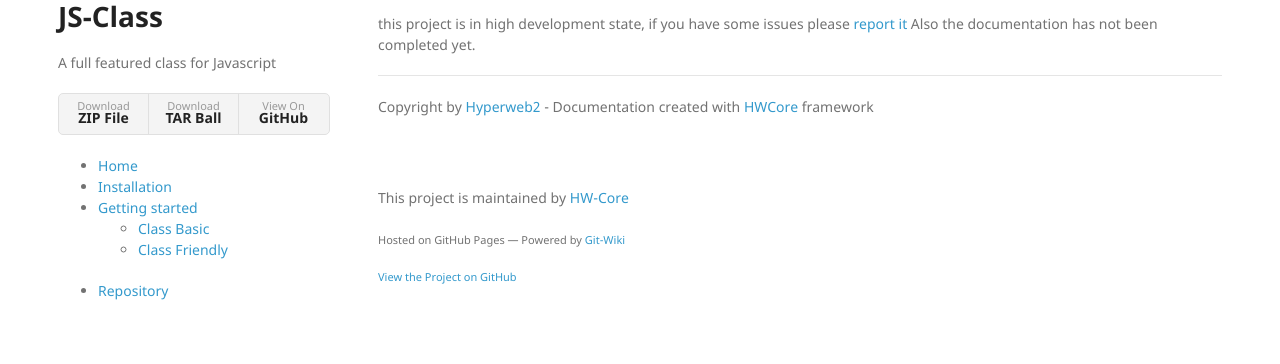
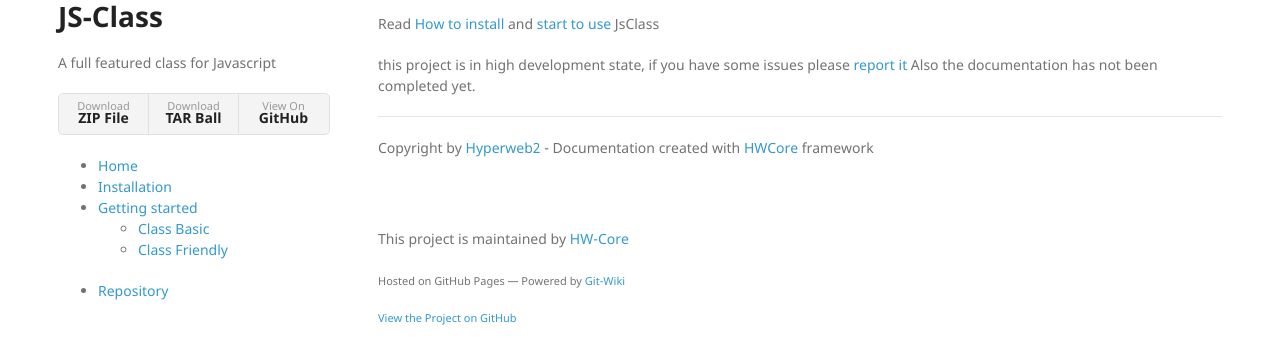
Before and after one commit to HW-Core/js-lib-class, a Jekyll site: the page built from index.md, in a window 1280 px wide, cut to the strip 262-626 px from the top of the page. Built offline with Jekyll 4.4.1, drawn with Linux system fonts in a browser that asks for light colours; nearby versions of some CDN libraries; our own code applies the rules of GitHub Pages for plain Markdown files.

Commit message:
Update index.md

```diff
--- a/index.md
+++ b/index.md
@@ -8,6 +8,9 @@
 
 <b>It is crossplatform and can run on browser and server</b> ( nodejs tested )
 
+
+Read [How to install](/js-lib-class/wiki/installation) and [start to use](/js-lib-class/wiki/getting-started) JsClass
+
 this project is in high development state, if you have some issues please <a target="_blank" href="https://github.com/hw-core/js-library-class/issues">report it</a>
 Also the documentation has not been completed yet.
 
```
